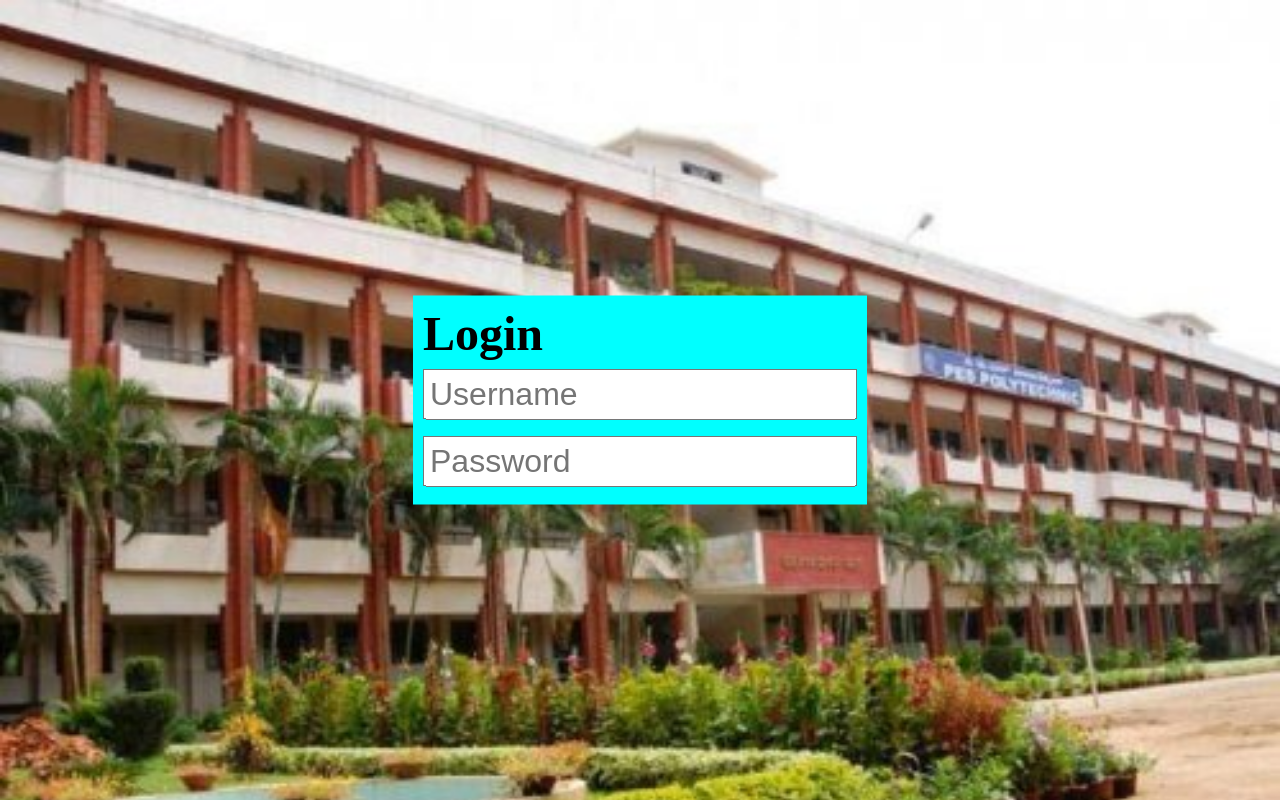
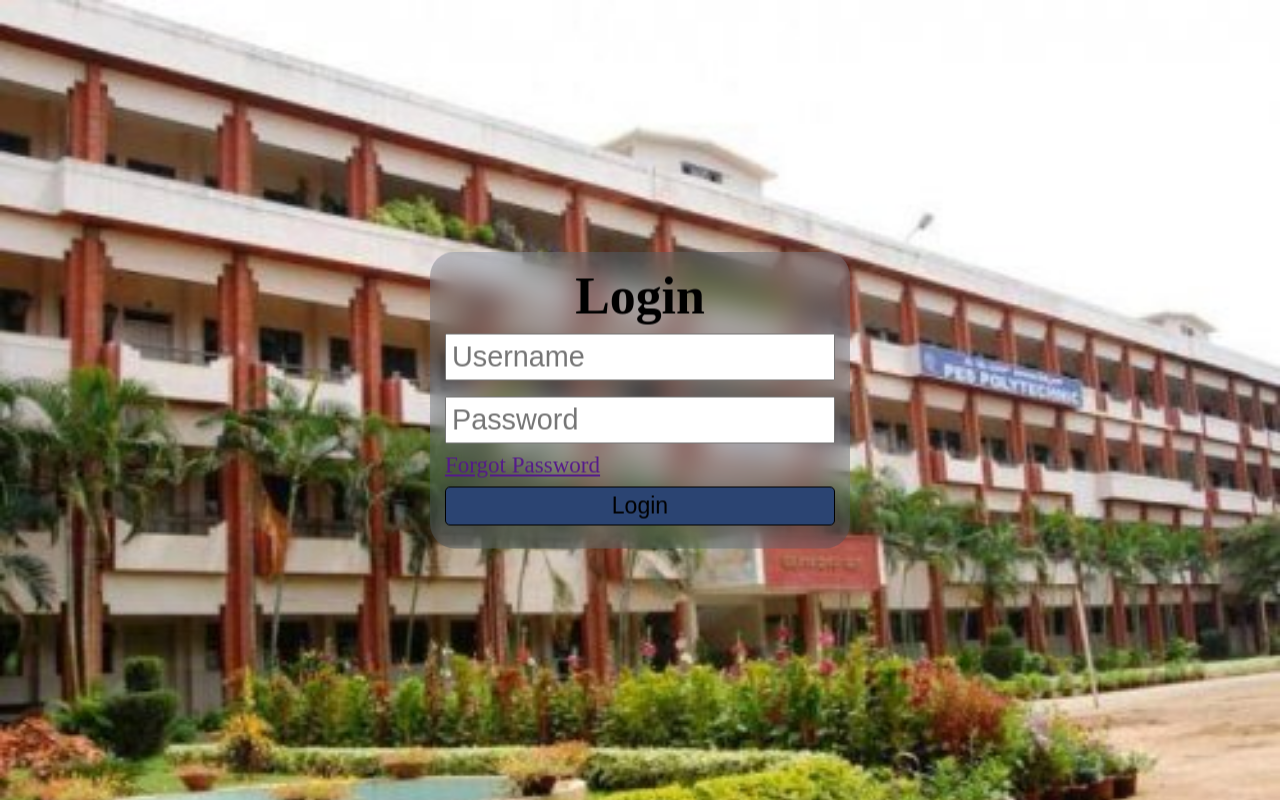
Before and after one commit to Siddhartha8406/CollegeManegment, a Python web app: template templates/index.html in a window 1280 px wide. Run offline with Jinja, Linux system fonts and the light colour scheme; the template is opened without the code that fills it, so the values that code supplies are empty.

Commit message:
Slight changes - Login Page

```diff
--- a/templates/index.html
+++ b/templates/index.html
@@ -17,26 +17,52 @@
             position: relative;
         }
         .login_form{
-            background-color: rgba(0, 0, 0, 0.2);
             position: absolute;
             width: 90%;
             top: 50%;
             left: 50%;
             transform: translate(-50%, -50%);
-            font-size: 200%;
+            font-size: 180%;
         }
         form{
             position: absolute;
             transform: translate(-50%, -50%);
             left: 50%;
-            padding: 10px;
-            background-color: aqua;
+            padding: 15px;
+            background: rgba(80, 99, 124, 0.3);
+            backdrop-filter: blur(15px);
+            border-radius: 25px;
+        }
+
+        .login_form  h1{
+            text-align: center;
+            font-size: 180%;
+            font-style: sans-serif;
         }
 
         input[type="text"]{
             font-size: 100%;
             padding: 5px 5px;
             margin: 8px 0;
+        }
+
+        form a{
+            font-size: 80%;
+
+        }
+        input[type="submit"]{
+            font-size: 80%;
+            width: 100%;
+            padding: 5px 5px;
+            margin: 8px 0;
+            background: rgb(43, 68, 114);
+            border: 1px solid ;
+            border-radius: 5px;
+            cursor: pointer;
+        }
+
+        input[type="submit"]:hover{
+            background: rgb(188, 194, 205);
         }
     </style>
     <body>
@@ -45,7 +71,9 @@
                     <form>
                         <h1>Login</h1>
                         <input type="text", placeholder="Username"><br>
-                        <input type="text", placeholder="Password">
+                        <input type="text", placeholder="Password"><br>
+                        <a href="">Forgot Password</a><br>
+                        <input type="submit", value="Login">
                     </form>
             </div>
         </section>
```
